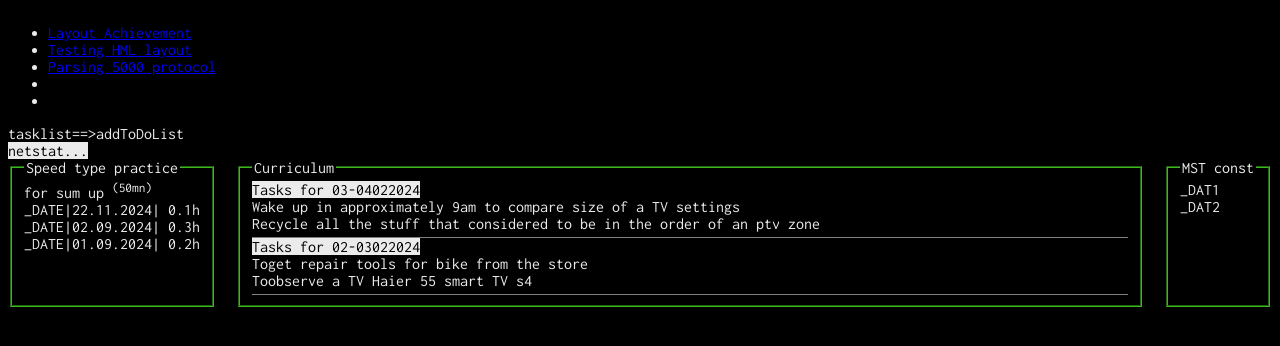
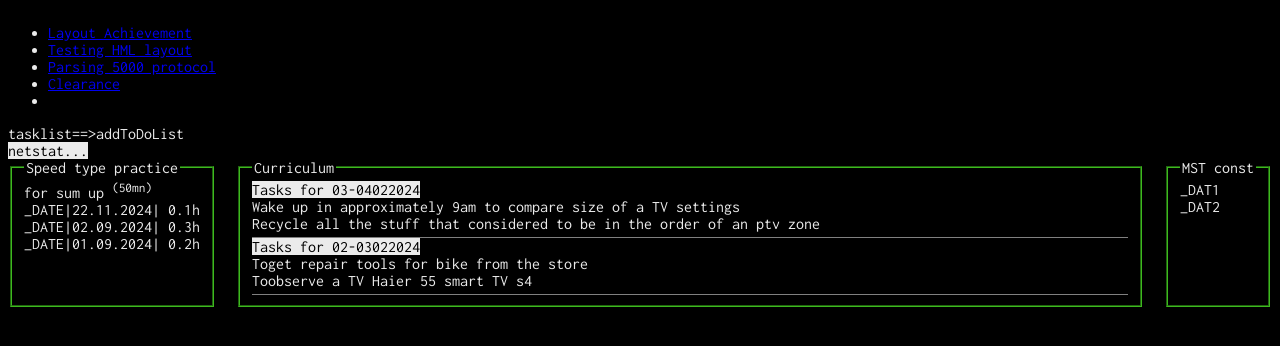
Before and after one commit to gluhass/linuxvis, a plain HTML site: page index.html in a window 1280 px wide. Shown: the part 58-404 px from the top of the page. Drawn offline with Linux system fonts and the light colour scheme.

Commit message:
Update index.html
Added additional nav string clearance

```diff
--- a/index.html
+++ b/index.html
@@ -19,7 +19,7 @@
             <li><a href="#">Layout Achievement</a></li>
             <li><a href="nav/testinghtml.html">Testing HML layout</a></li>
             <li><a href="#">Parsing 5000 protocol</a></li>
-            <li></li>
+            <li><a href="#">Clearance</a></li>
             <li></li>
         </ul>
     </nav>
```
